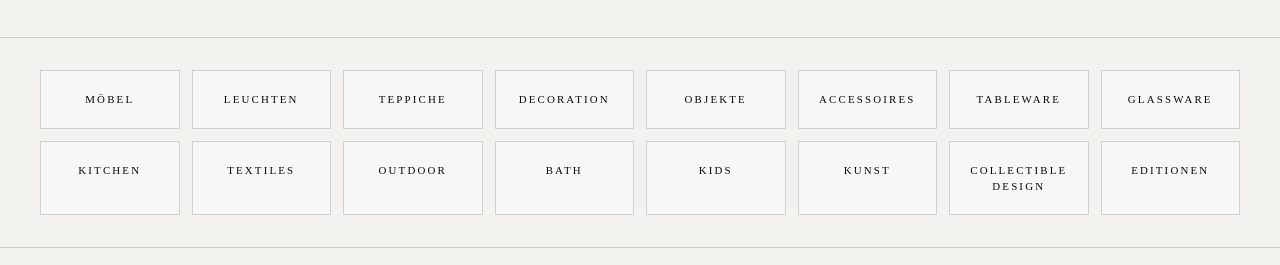
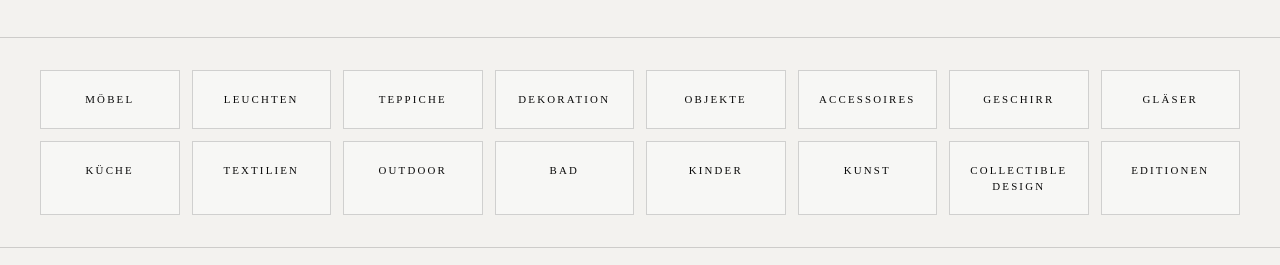
Before and after one commit to getyour-design/getyour-design, a Next.js app: page /shop in a window 1280 px wide. Shown: the part 363-628 px from the top of the page. Built offline with nearby package versions, Linux system fonts and the light colour scheme.

Commit message:
Fix localized commerce category labels

```diff
--- a/app/data/dictionaries.ts
+++ b/app/data/dictionaries.ts
@@ -627,7 +627,7 @@ const german: Dictionary = {
     title: "Design-Shop",
     headline: "Möbel, Leuchten, Kunst, Teppiche, Objekte und Editionen.",
     description:
-      "Eine kuratierte Auswahl aus Designmöbeln, Kunstwerken, Leuchten, Teppichen, Accessoires, Objekten und Editionen.",
+      "Eine kuratierte Auswahl aus Möbeln, Leuchten, Teppichen, Dekoration, Accessoires, Geschirr, Glaswaren, Textilien, Kunst, Collectible Design, Objekten und Editionen für besondere Räume.",
     backToShop: "Zurück zum Shop",
     backToCategory: "Zurück zu",
     works: "Arbeiten",
@@ -744,6 +744,14 @@ const german: Dictionary = {
       Tabletop: "Accessoires",
       "Collectible Design": "Collectible Design",
       Editionen: "Editionen",
+      Decoration: "Dekoration",
+      Tableware: "Geschirr",
+      Glassware: "Gläser",
+      Kitchen: "Küche",
+      Textiles: "Textilien",
+      Outdoor: "Outdoor",
+      Bath: "Bad",
+      Kids: "Kinder",
     },
   },
   collections: {
```
